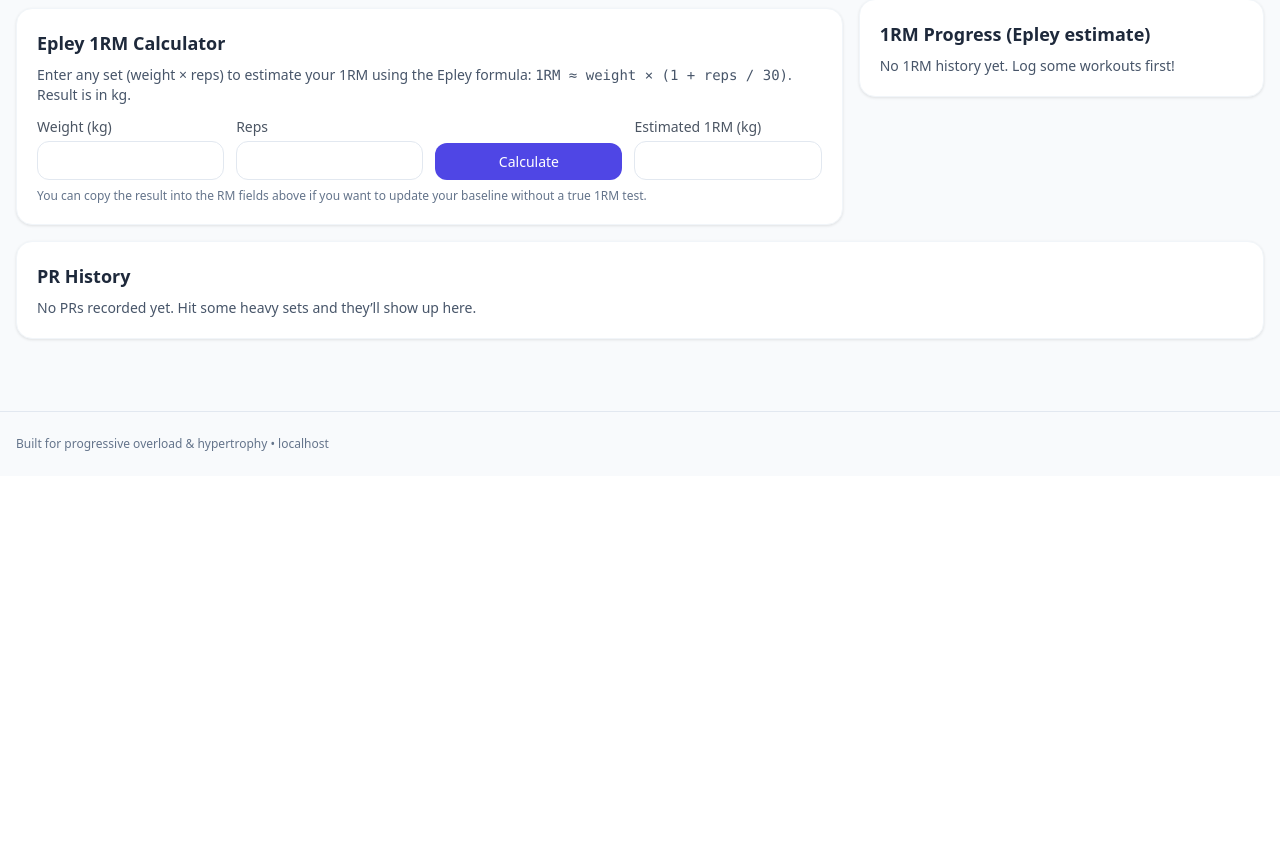
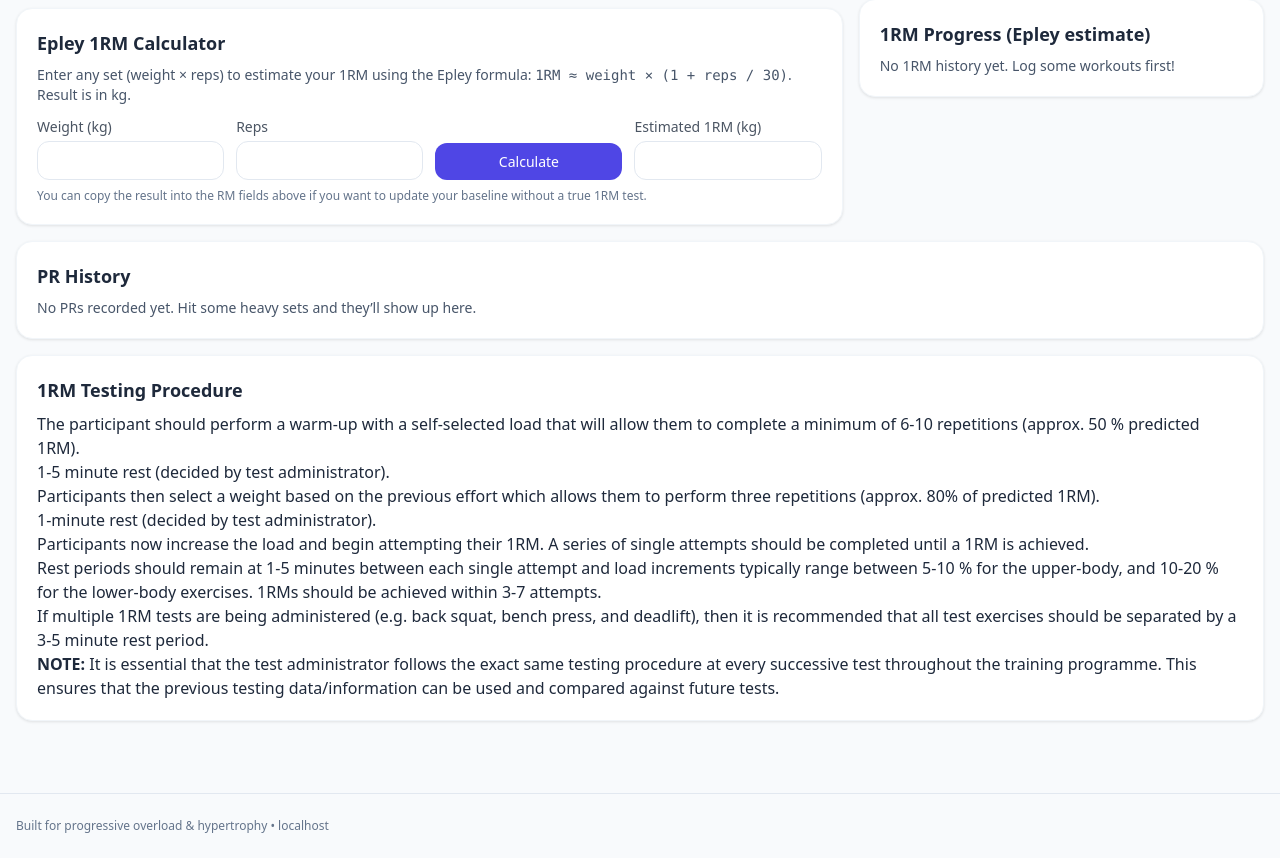
Before and after one commit to kevin989/hypertrophy-tracker, a Flask app: page /rm-test in a window 1280 px wide. Shown: the part 366-1224 px from the top of the page. Before the commit the page ends 817 px from the top, so only its background shows below. Run offline with Flask 3, Linux system fonts and the light colour scheme; data comes from the database, SQL or seed files in the repository; data that the repository does not hold is empty; some libraries are stand-ins or nearby versions.

Commit message:
Add 1RM Testing Procedure

```diff
--- a/templates/rm_test.html
+++ b/templates/rm_test.html
@@ -136,6 +136,20 @@
         {% endif %}
       </div>
 
+            <div class="card mt-4">
+        <h3 class="text-lg font-semibold mb-2">1RM Testing Procedure</h3>
+        <ol>
+          <li>The participant should perform a warm-up with a self-selected load that will allow them to complete a minimum of 6-10 repetitions (approx. 50 % predicted 1RM).</li>
+          <li>1-5 minute rest (decided by test administrator).</li>
+          <li>Participants then select a weight based on the previous effort which allows them to perform three repetitions (approx. 80% of predicted 1RM).</li>
+          <li>1-minute rest (decided by test administrator).</li>
+          <li>Participants now increase the load and begin attempting their 1RM. A series of single attempts should be completed until a 1RM is achieved.</li>
+          <li>Rest periods should remain at 1-5 minutes between each single attempt and load increments typically range between 5-10 % for the upper-body, and 10-20 % for the lower-body exercises. 1RMs should be achieved within 3-7 attempts.</li>
+          <li>If multiple 1RM tests are being administered (e.g. back squat, bench press, and deadlift), then it is recommended that all test exercises should be separated by a 3-5 minute rest period.</li>
+        </ol>
+        <p><b>NOTE:</b> It is essential that the test administrator follows the exact same testing procedure at every successive test throughout the training programme. This ensures that the previous testing data/information can be used and compared against future tests.</p>
+      </div>
+
 <script>
 document.addEventListener('DOMContentLoaded', function(){
   const btn = document.getElementById('epley-calc-btn');
```
